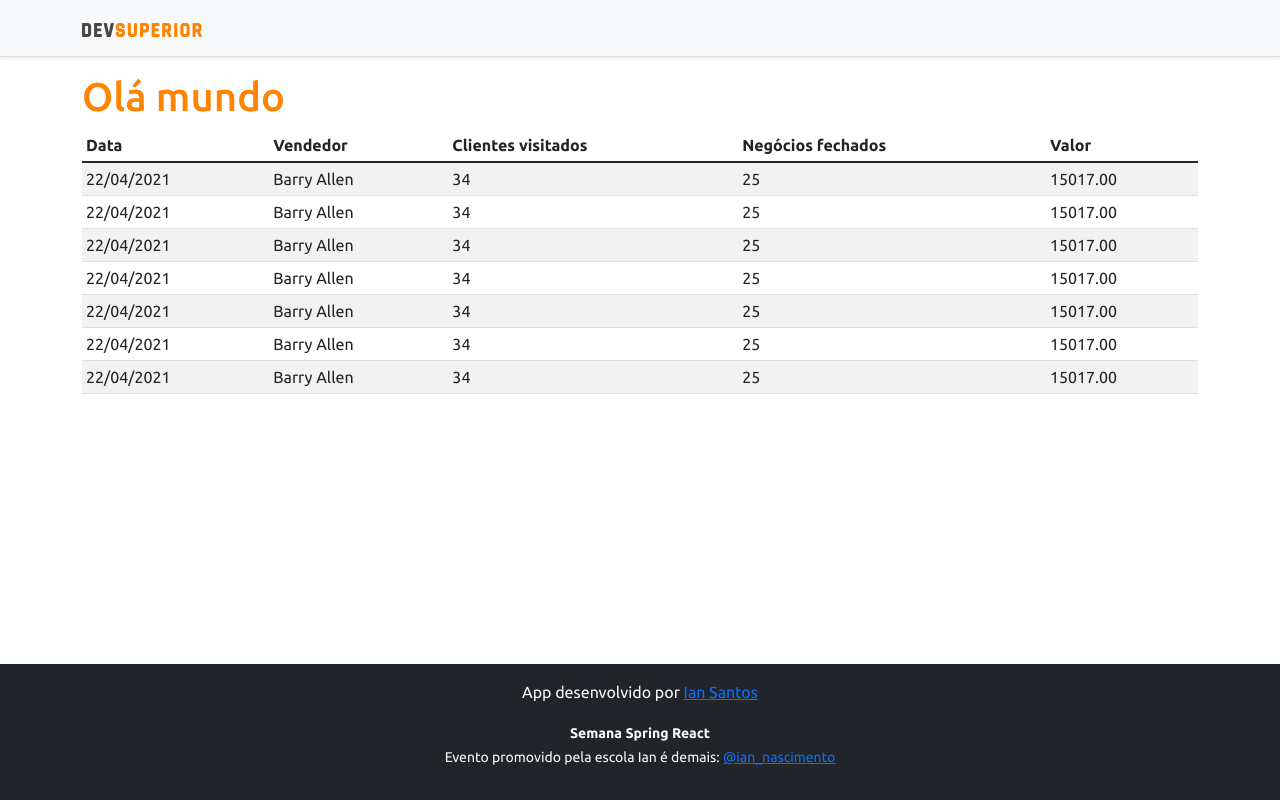
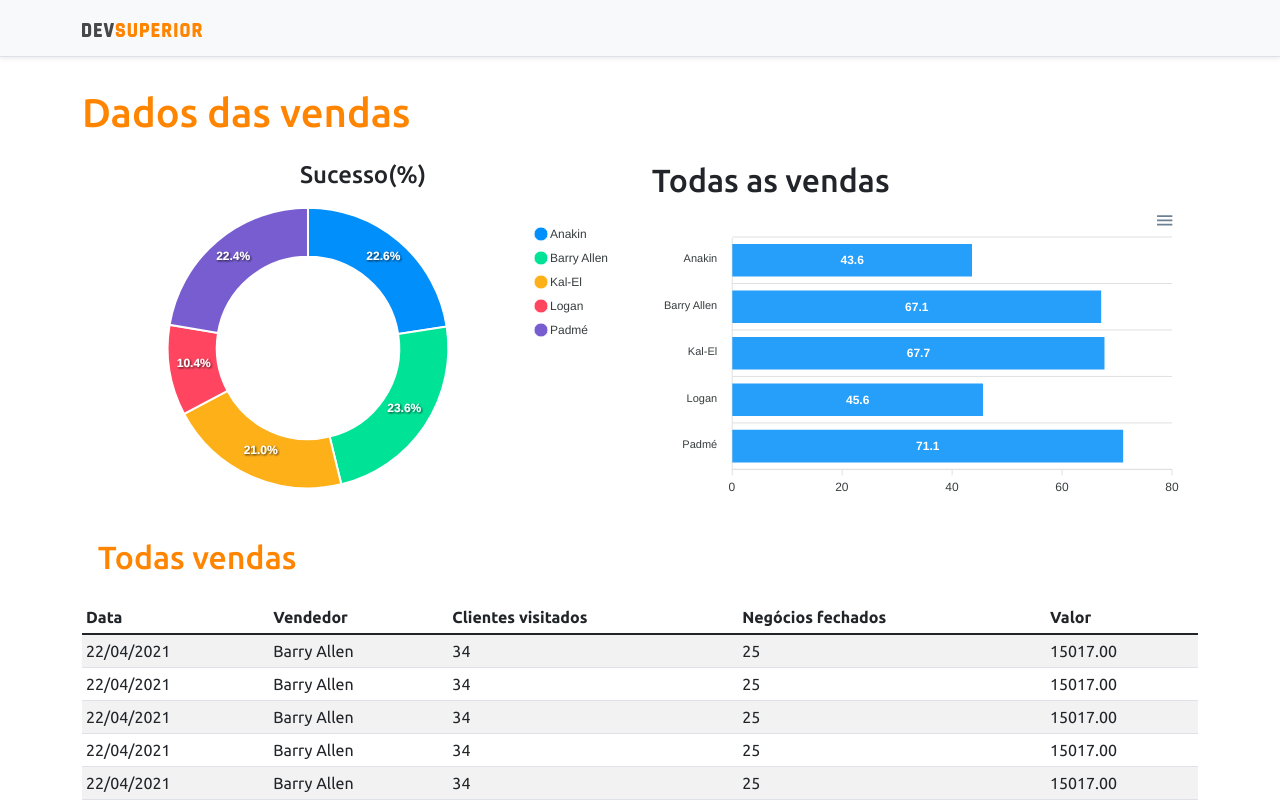
Before and after one commit to ian-santos-nascimento/projeto-spring-react, a React (Create React App) app in the folder frontend/: page / in a window 1280 px wide. Shown: the top 800 px of the page. Built offline with nearby package versions, Linux system fonts and the light colour scheme.

Commit message:
Basic static components

```diff
--- a/frontend/package.json
+++ b/frontend/package.json
@@ -11,8 +11,10 @@
     "@types/node": "^12.0.0",
     "@types/react": "^17.0.0",
     "@types/react-dom": "^17.0.0",
+    "apexcharts": "^3.28.1",
     "bootstrap": "^5.1.0",
     "react": "^17.0.2",
+    "react-apexcharts": "^1.3.9",
     "react-dom": "^17.0.2",
     "react-scripts": "4.0.3",
     "typescript": "^4.1.2",
--- a/frontend/src/App.tsx
+++ b/frontend/src/App.tsx
@@ -1,13 +1,34 @@
 import NavBar from "components/navbar";
 import Footer from "components/footer";
 import DataTable from "components/DataTable";
+import BarChart from "components/BarChart";
+import DonutChart from "components/DonutChart";
 
 function App() {
   return (
     <>
+
       <NavBar />
     <div className="container">
-      <h1 className="text-primary"> Olá mundo</h1>
+      <h1 className="text-primary py-3">Dados das vendas</h1>
+      <div className="row px-3">
+
+        <div className= "col-sm-6">
+          <h4 className="text-center text-secundary">Sucesso(%)</h4>
+          <DonutChart/>
+        </div>
+        <div className= "col-sm-6">
+          <h2>Todas as vendas</h2>
+          <BarChart/>
+        </div>
+
+        <div className="py-3 ">
+          <h2 className="text-primary">Todas vendas</h2>
+        </div>
+
+
+      </div>
+
       <DataTable />
     </div>
     <Footer />
--- /dev/null
+++ b/frontend/src/components/BarChart/index.tsx
@@ -0,0 +1,38 @@
+
+import Chart from 'react-apexcharts';
+
+
+function BarChart() {
+
+    const options = {
+        plotOptions: {
+            bar: {
+                horizontal: true,
+            }
+        },
+    };
+
+    const mockData = {
+        labels: {
+            categories: ['Anakin', 'Barry Allen', 'Kal-El', 'Logan', 'Padmé']
+        },
+        series: [
+            {
+                name: "% Sucesso",
+                data: [43.6, 67.1, 67.7, 45.6, 71.1]
+            }
+        ]
+    };
+    return (
+        //O que isso tudo significa é que ele usar o Chart(que é um componente externo)
+        //e no argumento "options" eu passo tudo dentro da variável criada options e outro argumento
+        //"xaxix" eu passo o meu arg criado
+        <Chart
+        options={{...options, xaxis: mockData.labels}}
+        series = {mockData.series}
+        type= "bar"
+        height = "300"
+        />
+    );
+  }
+export default BarChart;
--- /dev/null
+++ b/frontend/src/components/DonutChart/index.tsx
@@ -0,0 +1,29 @@
+
+import Chart from 'react-apexcharts';
+
+
+function DonutChart() {
+
+    const mockData = { //São listas
+        series: [477138, 499928, 444867, 220426, 473088],
+        labels: ['Anakin', 'Barry Allen', 'Kal-El', 'Logan', 'Padmé']
+    }
+
+    const options = {
+        legend: {
+            show: true
+        }
+    }
+    return (
+        //O que isso tudo significa é que ele usar o Chart(que é um componente externo)
+        //e no argumento "options" eu passo tudo dentro da variável criada options e outro argumento
+        //"xaxix" eu passo o meu arg criado
+        <Chart
+        options={{...options, labels: mockData.labels}}
+        series = {mockData.series}
+        type= "donut"
+        height = "300"
+        />
+    );
+  }
+export default DonutChart;
```
Also changed, not shown: 1 other file (tests, documents, lock files or other folders).
